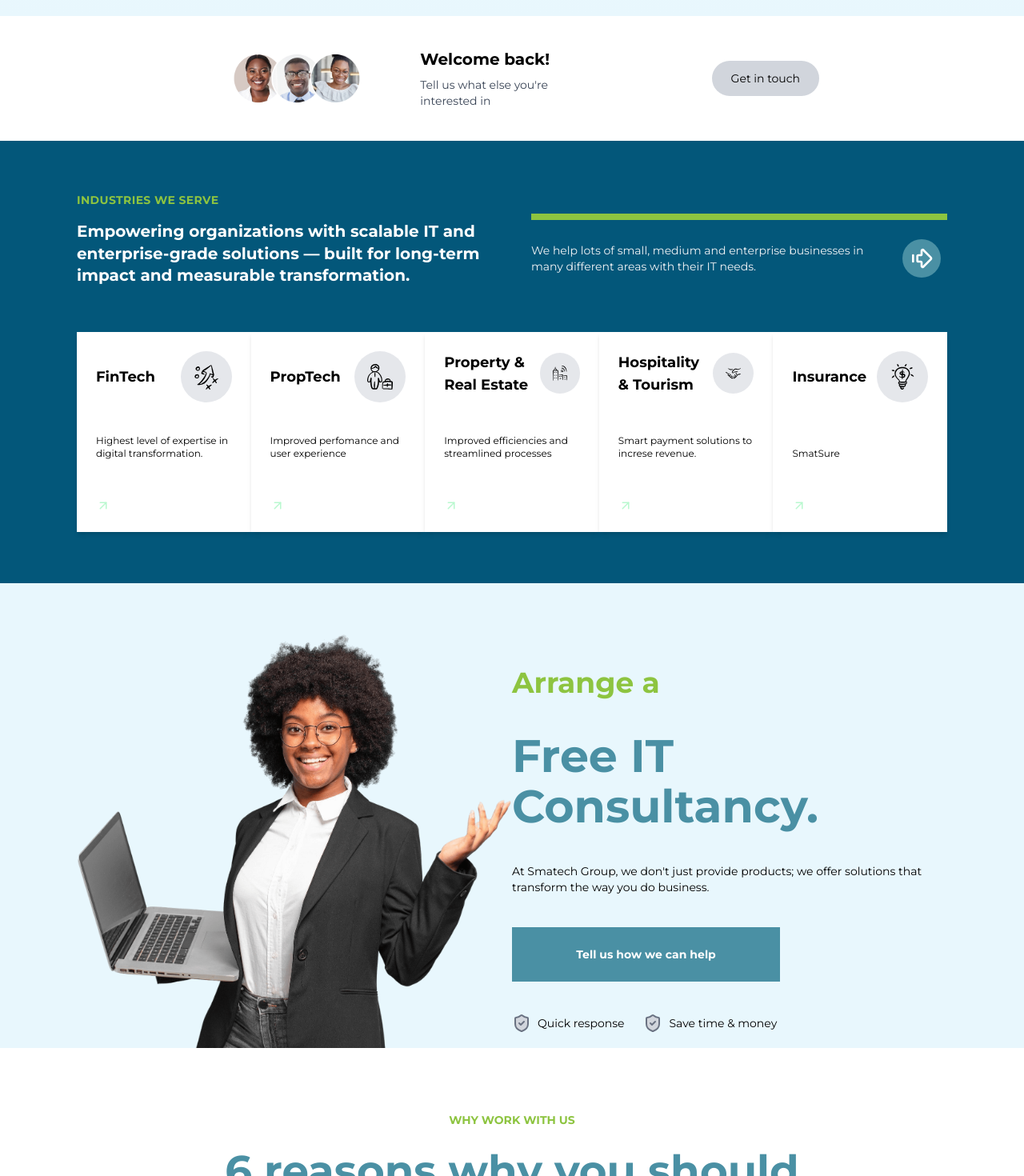
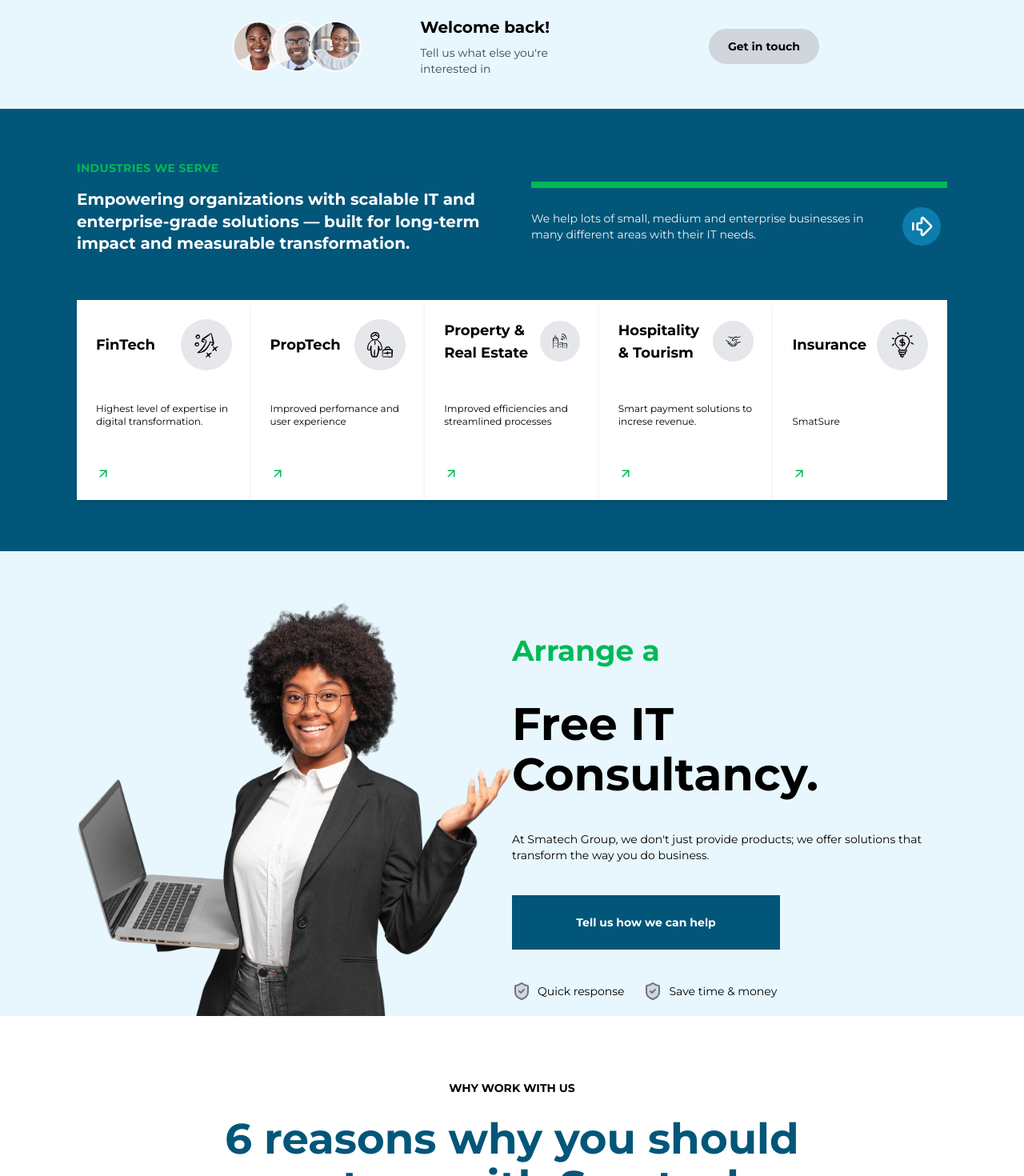
Before and after one commit to billychosee/Website, a Next.js app: page / in a window 1280 px wide. Shown: the part 780-2250 px from the top of the page at 80% size. Built offline with nearby package versions, Linux system fonts and the light colour scheme.

Commit message:
Final Changes ts configgfdsdhhff

```diff
--- a/src/app/components/ImageLeftAccordionRight.tsx
+++ b/src/app/components/ImageLeftAccordionRight.tsx
@@ -44,7 +44,7 @@ export function ImageLeftAccordionRight({
           <div key={index} className="py-4 border-b border-gray-300">
             <button
               onClick={() => toggle(index)}
-              className="flex justify-between w-full text-left font-semibold text-[#4A90A4] hover:text-[#8DC440] focus:outline-none"
+              className="flex justify-between w-full text-left font-semibold text-[#4A90A4] hover:text-[#00b956] focus:outline-none"
             >
               <span>{item.question}</span>
               <span className="text-xl">
--- a/src/app/components/ImageTextListSection.tsx
+++ b/src/app/components/ImageTextListSection.tsx
@@ -42,7 +42,7 @@ export const ImageTextListSection: React.FC<ImageTextListSectionProps> = ({
         <ul className="space-y-2">
           {listItems.map((item, index) => (
             <li key={index} className="flex items-center gap-2 text-sm text-gray-800 lg:text-xs xl:text-sm">
-              <CheckCircle className="w-5 h-5 text-green-600" />
+              <CheckCircle className="w-5 h-5 text-[#00b956]" />
               {item}
             </li>
           ))}
--- a/src/app/components/IndustryCard.tsx
+++ b/src/app/components/IndustryCard.tsx
@@ -15,7 +15,7 @@ export default function IndustryCard({
   iconSrc,
 }: IndustryCardProps) {
   return (
-    <div className="flex flex-col justify-between gap-10 p-6 text-black transition-all duration-300 bg-white shadow-md group hover:bg-[#8DC440] hover:text-white lg:gap-5 xl:gap-10">
+    <div className="flex flex-col justify-between gap-10 p-6 text-black transition-all duration-300 bg-white shadow-md group hover:bg-[#00b956] hover:text-white lg:gap-5 xl:gap-10">
       {/* Top: Icon and Title */}
       <div className="flex items-center justify-between transition-all duration-300">
         <h2 className="text-lg font-semibold lg:text-xs xl:text-lg">{title}</h2>
@@ -35,7 +35,7 @@ export default function IndustryCard({
         <p className="text-sm md:text-xs">{description}</p>
         <Link href="/">
         <ArrowUpRight
-          className="mt-2 text-green-200 transition-colors duration-300 group-hover:text-white"
+          className="mt-2 text-[#00b956] transition-colors duration-300 group-hover:text-white"
           size={18}
         />
         </Link>
--- a/src/app/components/LogoSlider.tsx
+++ b/src/app/components/LogoSlider.tsx
@@ -9,7 +9,7 @@ type LogoItem = {
 
 export default function LogoSlider({ logos }: { logos: LogoItem[] }) {
   return (
-    <div className="w-full py-10 overflow-hidden bg-white">
+    <div className="w-full overflow-hidden">
       <div className="flex gap-16 px-4 animate-slide w-max">
         {[...logos, ...logos].map((item, i) => (
           <Link key={i} href={item.url}>
--- a/src/app/components/MissionStats.tsx
+++ b/src/app/components/MissionStats.tsx
@@ -11,7 +11,7 @@ export default function MissionStats() {
         className="px-5 md:px-24 bg-[#010626] md:min-h-full lg:min-h-screen text-center py-20 space-y-6 md:space-y-20"
         style={{ backgroundImage: "url('/world_bg.svg')" }}
       >
-        <p className="text-sm font-bold text-[#8DC440]">OUR MISSION</p>
+        <p className="text-sm font-bold text-[#00b956]">OUR MISSION</p>
         <h1 className="text-[#4A90A4] text-3xl xl:text-[53px] font-bold lg:text-4xl">
           Join us in embracing technology's possibilities.
         </h1>
@@ -38,11 +38,11 @@ function StatItem({ value, suffix, label }: { value: number; suffix: string; lab
 
   return (
     <div ref={ref} className="flex flex-col items-center justify-center gap-5 md:flex-row md:space-x-5">
-      <h1 className="text-6xl font-bold text-[#8DC440] lg:text-4xl xl:text-6xl">
+      <h1 className="text-6xl font-bold text-[#00b956] lg:text-4xl xl:text-6xl">
         {inView ? <CountUp end={value} duration={2} /> : 0}
         {suffix}
       </h1>
-      <p className="text-sm lg:text-xs xl:text-sm md:text-start">{label}</p>
+      <p className="text-sm lg:text-xs xl:text-sm md:text-start text-white">{label}</p>
     </div>
   );
 }
--- a/src/app/components/ServiceAccordion.tsx
+++ b/src/app/components/ServiceAccordion.tsx
@@ -100,7 +100,7 @@ export default function ServiceAccordion({
                 <div key={index} className="flex items-start gap-3 pl-1">
                   <div className="flex-shrink-0 mt-1">
                     <div className="flex items-center justify-center w-10 h-10 bg-gray-200 rounded-full">
-                      {Icon && <Icon className="w-6 h-6 text-[#8DC440]" />}
+                      {Icon && <Icon className="w-6 h-6 text-[#00b956]" />}
                     </div>
                   </div>
                   <div>
--- a/src/app/components/navbar/Navbar.tsx
+++ b/src/app/components/navbar/Navbar.tsx
@@ -17,7 +17,7 @@ export default function Navbar() {
   }, [pathname]);
 
   return (
-    <nav className={`fixed w-full z-50 ${mobileMenuOpen ? 'bg-white' : 'bg-white/95'} shadow-md backdrop-blur-sm transition-transform duration-300 ${navbarVisible ? 'translate-y-0' : '-translate-y-full'}`}>
+    <nav className={`fixed w-full z-50 ${mobileMenuOpen ? 'bg-white' : 'bg-white/95'}  backdrop-blur-sm transition-transform duration-300 ${navbarVisible ? 'translate-y-0' : '-translate-y-full'}`}>
       <div className="flex items-center justify-between px-6 py-4 md:px-24 xl:px-32 lg:px-12">
         <div className="flex items-center flex-shrink-0 gap-2">
           <Link href="/">
--- a/src/app/page.tsx
+++ b/src/app/page.tsx
@@ -27,6 +27,7 @@ const logos = [
   { logo: "/CS-Logo.png", url: "/" },
   { logo: "/icz-logo.png", url: "/" },
   { logo: "/ipec_logo.png", url: "/" },
+  { logo: "/DC_logo.png", url: "/" },
 ];
 
 export default function Home() {
@@ -82,7 +83,7 @@ export default function Home() {
         <meta name="viewport" content="width=device-width, initial-scale=1" />
       </Head>
 
-      <main className="bg-white">
+      <main className="bg-white text-black">
         <div   ref={heroRef}
         className="relative flex items-center justify-center min-h-screen px-6 py-24 overflow-hidden bg-gradient-to-t from-[#E8F7FD] to-white md:min-h-full lg:min-h-screen">
 
@@ -114,7 +115,7 @@ export default function Home() {
                   const element = document.getElementById('get-in-touch');
                   element?.scrollIntoView({ behavior: 'smooth' });
                 }}
-                className="px-8 py-3 font-bold text-white transition-colors duration-300 bg-[#8DC440] rounded-full hover:bg-[#03577A] cursor-pointer">
+                className="px-8 py-3 font-bold text-white transition-colors duration-300 bg-[#00b956] rounded-full hover:bg-[#03577A] cursor-pointer">
                 Get Started
               </button>
             </div>
@@ -132,7 +133,7 @@ export default function Home() {
           </div>
         </div>
  </div>
-<div className="flex flex-col items-center justify-center gap-6 px-5 py-10 text-sm bg-white md:flex-row md:gap-10 md:px-20 lg:px-20 xl:px-64" id="get-in-touch">
+<div className="flex flex-col items-center justify-center gap-6 px-5 pb-10 text-sm bg-[#E8F7FD] md:flex-row md:gap-10 md:px-20 lg:px-20 xl:px-64" id="get-in-touch">
   {/* Column 1 - Image */}
   <div className="flex items-center justify-center w-full md:w-1/3">
     <Image
@@ -154,7 +155,7 @@ export default function Home() {
   {/* Column 3 - Button */}
   <div className="flex items-center justify-center w-full md:justify-end md:w-1/3">
 <Link href="/contact-us">
-  <button className="px-6 py-3 text-sm text-black bg-gray-300 cursor-pointer rounded-3xl hover:bg-gray-400">
+  <button className="px-6 py-3 text-sm text-black bg-gray-300 cursor-pointer rounded-3xl hover:bg-white font-semibold">
     Get in touch
   </button>
 </Link>
@@ -167,12 +168,12 @@ export default function Home() {
 
 {/* Industries Section */}
 
-<section className="bg-[#03577A] text-white py-16 px-6 md:px-24">
+<section className="bg-[#025679] text-white py-16 px-6 md:px-24">
 
 <div className="flex flex-col items-center justify-between gap-12 md:flex-row">
   {/* Left column */}
   <div className="md:w-1/2">
-    <h1 className="text-sm font-semibold text-[#8DC440] uppercase tracking-wide mb-4">
+    <h1 className="text-sm font-semibold text-[#00b956] uppercase tracking-wide mb-4">
      Industries We Serve
     </h1>
     <h2 className="mb-4 text-3xl font-extrabold leading-snug md:text-4xl lg:text-xl">
@@ -183,7 +184,7 @@ export default function Home() {
   {/* Right column */}
   <div className="flex flex-col gap-6 md:w-1/2">
     {/* Green line */}
-    <div className="h-2 w-full bg-[#8DC440]" />
+    <div className="h-2 w-full bg-[#00b956]" />
 
     {/* Description and arrow */}
     <div className="flex items-center justify-between gap-4">
@@ -192,7 +193,7 @@ export default function Home() {
     <p className="max-w-md text-gray-100 lg:text-sm">
       We help lots of small, medium and enterprise businesses in many different areas with their IT needs.
     </p>
-    <div className="w-12 h-12 ml-4 rounded-full bg-[#4A90A4] flex-shrink-0 flex items-center justify-center hover:bg-[#387a8d] transition">
+    <div className="w-12 h-12 ml-4 rounded-full bg-[#0c7dad] flex-shrink-0 flex items-center justify-center hover:bg-white transition hover:text-black">
       <ArrowBigRightDash className="w-8 h-8" />
     </div>
   </div>
@@ -246,15 +247,15 @@ export default function Home() {
 />
   </div>
   <div className="flex flex-col justify-center w-full pt-10 space-y-5 text-center text-black lg:space-y-4 xl:space-y-10 md:w-1/2 md:justify-start md:text-start">
-    <h1 className="text-[#8DC440] text-sm lg:text-2xl font-bold xl:text-4xl">Arrange a</h1>
-    <h2 className="text-[#4A90A4] text-3xl xl:text-[57px] font-bold lg:text-4xl">
+    <h1 className="text-[#00b956] text-sm lg:text-2xl font-bold xl:text-4xl">Arrange a</h1>
+    <h2 className="text-black text-3xl xl:text-[57px] font-bold lg:text-4xl">
       Free IT Consultancy.
     </h2>
     <p className="text-sm lg:text-xs xl:text-sm">
       At Smatech Group, we don&apos;t just provide products; we offer solutions that transform the way you do business.
     </p>
     <Link href="/contact-us">
-  <button className="bg-[#4A90A4] p-5 text-white text-sm lg:text-sm lg:px-14 xl:px-5 xl:py-6 w-full xl:w-[335px] hover:bg-white hover:text-black cursor-pointer font-bold hover:shadow-2xl">
+  <button className="bg-[#025679] p-5 text-white text-sm lg:text-sm lg:px-14 xl:px-5 xl:py-6 w-full xl:w-[335px] hover:bg-white hover:text-black cursor-pointer font-bold hover:shadow-2xl">
     Tell us how we can help
   </button>
 </Link>
@@ -279,8 +280,8 @@ export default function Home() {
 <section className="flex items-center justify-center px-6 pt-6 text-center bg-white md:pt-20">
 
   <div className="flex flex-col items-center max-w-4xl space-y-6">
-    <p className="!text-sm !font-bold !text-[#8DC440] pt-20 md:pt-0">WHY WORK WITH US</p>
-    <h1 className="!text-[#4A90A4] !text-3xl xl:!text-[53px] !font-bold lg:!text-4xl">
+    <p className="text-sm font-bold text-[#00b956]] pt-20 md:pt-0">WHY WORK WITH US</p>
+    <h1 className="!text-[#025679] !text-3xl xl:!text-[53px] !font-bold lg:!text-4xl">
       6 reasons why you should partner with Smatech
     </h1>
   </div>
@@ -376,29 +377,47 @@ export default function Home() {
 {/* end of mission */}
 
 {/* start of lets get started */}
+<section>
+  <div className="bg-gradient-to-t from-[#E8F7FD] to-white min-h-fit lg:min-h-screen">
+    <div>
+      {/* pattern inline above headings */}
+      <img
+        src="/pattern_bg.png"
+        alt="wave pattern"
+        className="w-full"
+      />
+    </div>
 
-<section>
-
-  <div className="px-5 md:px-24 !py-20 space-y-6 md:space-y-14 md:min-h-full lg:min-h-screen text-black flex items-center justify-center text-center flex-col bg-gradient-to-t from-[#E8F7FD] to-white">
-    <h2 className="text-[#8DC440] text-sm lg:text-2xl font-bold xl:text-4xl">Let&apos;s get started</h2>
-    <h1 className="text-black text-3xl xl:text-[57px] font-bold lg:text-4xl">Still have questions?</h1>
-    <p>Don&apos;t stress over technical issues, concentrate on your business. We&apos;ll give you the help you need.</p>
-    <div className="w-full">
-<CustomButton variant="primary">
-  Speak to an Expert
-</CustomButton>
-      <div className="w-full h-2 mt-10 bg-black md:mt-20"/>
+    <div className="px-5 md:px-24 md:pb-20 pb-10 text-black flex items-center justify-center text-center flex-col ">
+      <h2 className="text-[#8DC440] text-sm lg:text-2xl font-bold xl:text-4xl mb-6 md:mb-10">
+        Let's get started
+      </h2>
+      <h1 className="text-black text-3xl xl:text-[70px] font-bold lg:text-4xl mb-6 md:mb-10">
+        Still have questions?
+      </h1>
+      <p className="mb-6 md:mb-10">
+        Don't stress over technical issues, concentrate on your <br />
+        business. We'll give you the help you need.
+      </p>
+      <div className="w-full flex flex-col md:flex-row items-center justify-center gap-4">
+        <CustomButton variant="primary">Speak to an Expert</CustomButton>
+        <CustomButton variant="link">Learn more about services</CustomButton>
+      </div>
+      <div className="w-full h-1 mt-6 bg-black md:mt-20 md:h-2" />
     </div>
   </div>
+</section>
 
-</section>
+
+
+
 
 {/* end of lets get started */}
 
 <div className="px-6 py-10 md:px-24">
   <div className="flex items-center my-10">
     <div className="flex-grow border-t border-gray-400"></div>
-    <span className="mx-4 text-sm font-semibold text-[#8DC440] whitespace-nowrap">
+    <span className="mx-4 text-sm font-semibold text-[#00b956] whitespace-nowrap">
       OUR SERVICES
     </span>
     <div className="flex-grow border-t border-gray-400"></div>
@@ -535,10 +554,10 @@ export default function Home() {
 
 <section>
 <>
-  <div className="px-4 md:px-20">
+  <div className="px-4 md:px-20 bg-[#E8F7FD] py-10">
     <div className="flex items-center my-10">
   <div className="flex-grow border-t border-gray-400"></div>
-  <span className="mx-4 text-sm font-semibold text-[#8DC440] whitespace-nowrap">
+  <span className="mx-4 text-sm font-semibold text-[#00b956] whitespace-nowrap">
     OUR PATNERS AND BUSINESS
   </span>
   <div className="flex-grow border-t border-gray-400"></div>
```
Also changed, not shown: src/app/components/CustomButton.tsx (+17 -2 lines), public/DC_logo.png (added), public/pattern_bg.png (added).
